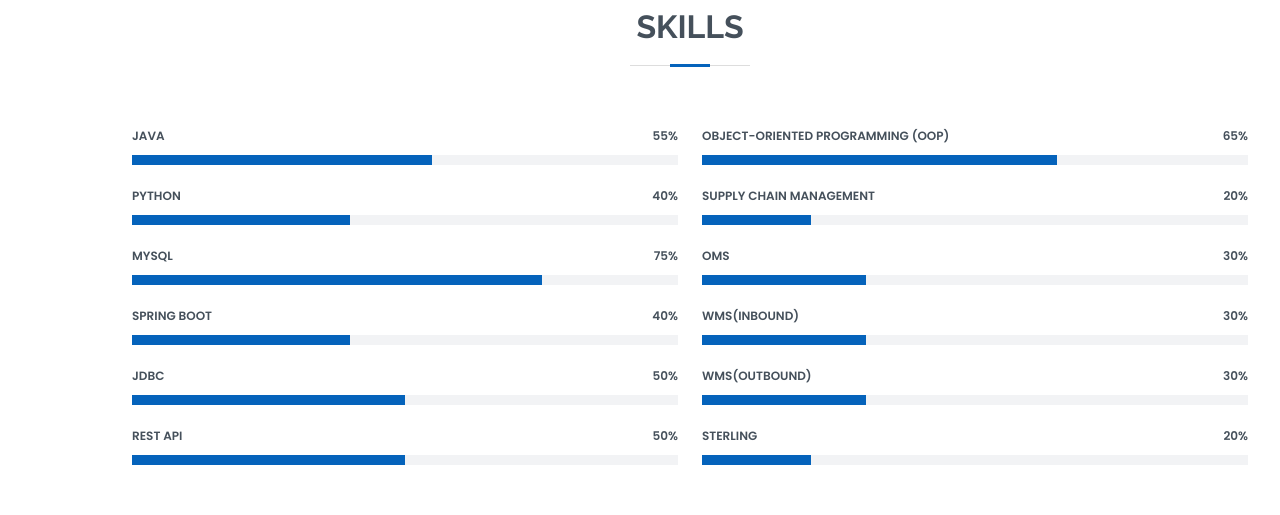
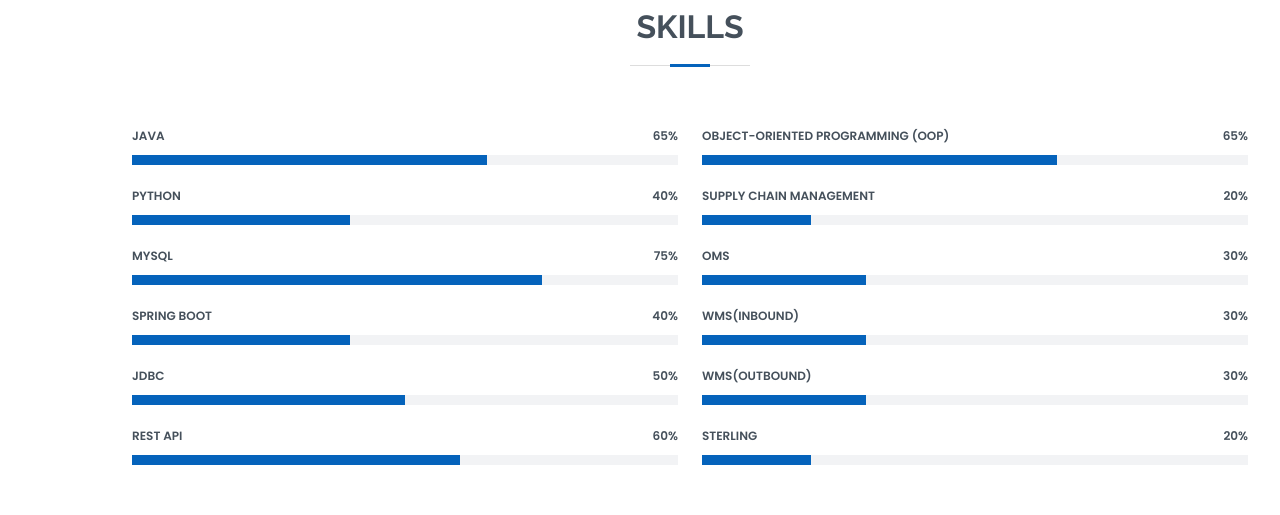
Before and after one commit to vinothsankar/vk, a plain HTML site: page index.html in a window 1280 px wide. Shown: the part 1380-1895 px from the top of the page. Drawn offline with nearby package versions, Linux system fonts and the light colour scheme.

Commit message:
Update index.html
java skill update

```diff
--- a/index.html
+++ b/index.html
@@ -144,10 +144,10 @@
         <div class="row skills-content">
 
            <div class="col-lg-6">
-				 <div class="progress">
-              <span class="skill">Java <i class="val">55%</i></span>
+	      <div class="progress">
+              <span class="skill">Java <i class="val">65%</i></span>
               <div class="progress-bar-wrap">
-                <div class="progress-bar" role="progressbar" aria-valuenow="55" aria-valuemin="0" aria-valuemax="100"></div>
+                <div class="progress-bar" role="progressbar" aria-valuenow="65" aria-valuemin="0" aria-valuemax="100"></div>
               </div>
               </div>
 
@@ -180,9 +180,9 @@
               </div>
 
             <div class="progress">
-              <span class="skill">REST API<i class="val">50%</i></span>
+              <span class="skill">REST API<i class="val">60%</i></span>
               <div class="progress-bar-wrap">
-                <div class="progress-bar" role="progressbar" aria-valuenow="50" aria-valuemin="0" aria-valuemax="100"></div>
+                <div class="progress-bar" role="progressbar" aria-valuenow="60" aria-valuemin="0" aria-valuemax="100"></div>
               </div>
               </div>
 
```
